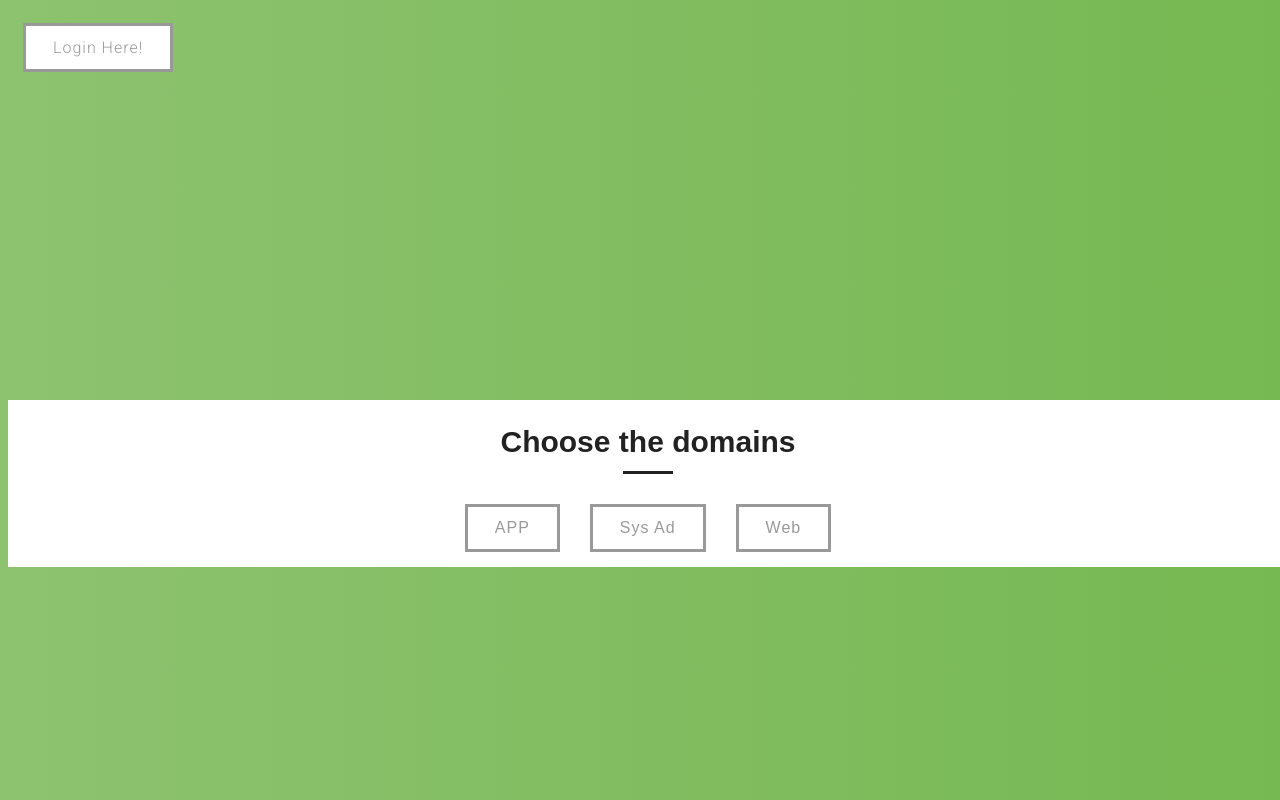
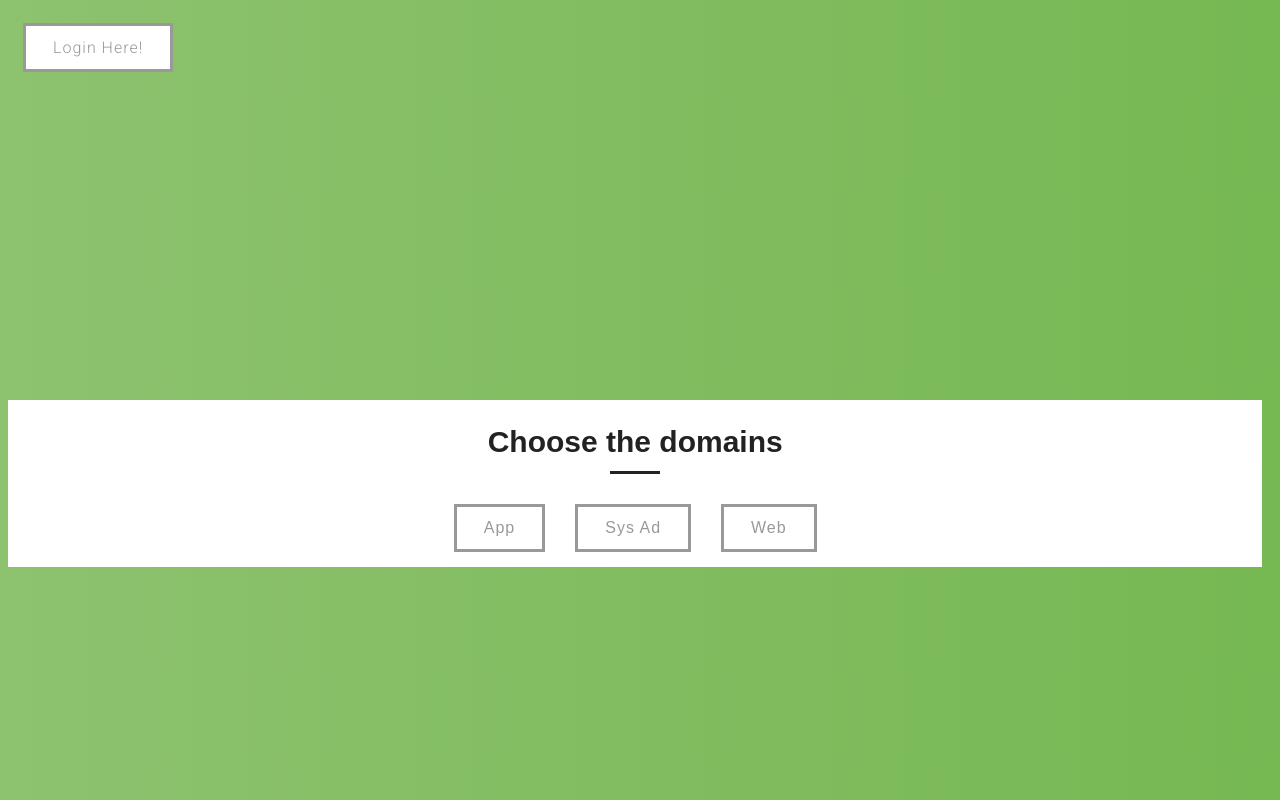
Before and after one commit to jaiakash/PollBooth, a website: page public/index.html in a window 1280 px wide. Both pictures are taken after a click on the link "Sys Ad". Drawn offline with Linux system fonts and the light colour scheme.

Commit message:
Made dashboard

```diff
--- a/public/index.css
+++ b/public/index.css
@@ -17,7 +17,7 @@ body {
     top: 50%;
     justify-content: space-between;
     margin: 0 auto;
-    width: 100%;
+    width: 98%;
     text-align: center;
     font-size: 0;
     font-family: Arial, Helvetica, sans-serif;
--- a/public/index.html
+++ b/public/index.html
@@ -10,9 +10,9 @@
 
     <div class="domain">
         <h2 class="title">Choose the domains</h2>
-        <a class="btn btn-border-1" onclick="domain_clicked()">APP</a>
-        <a class="btn btn-border-1" onclick="domain_clicked()">Sys Ad</a>
-        <a class="btn btn-border-1" onclick="domain_clicked()">Web</a>
+        <a class="btn btn-border-1" onclick="app_clicked()">App</a>
+        <a class="btn btn-border-1" onclick="sysad_clicked()">Sys Ad</a>
+        <a class="btn btn-border-1" onclick="web_clicked()">Web</a>
     </div>
 </body>
 </html>
--- a/public/index.js
+++ b/public/index.js
@@ -1,5 +1,13 @@
 console.log("Akash")
 
-function domain_clicked() {
+function app_clicked() {
 
 }
+
+function sysad_clicked() {
+
+}
+
+function web_clicked() {
+
+}
```
